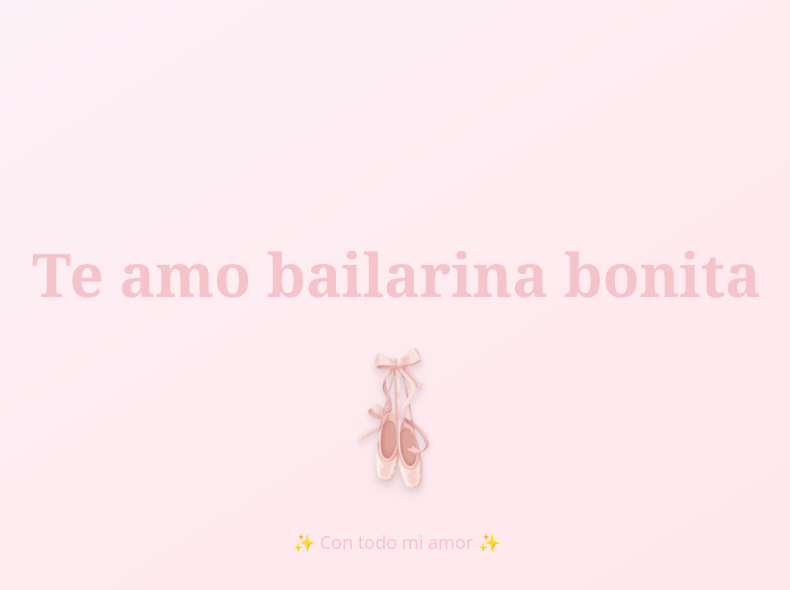
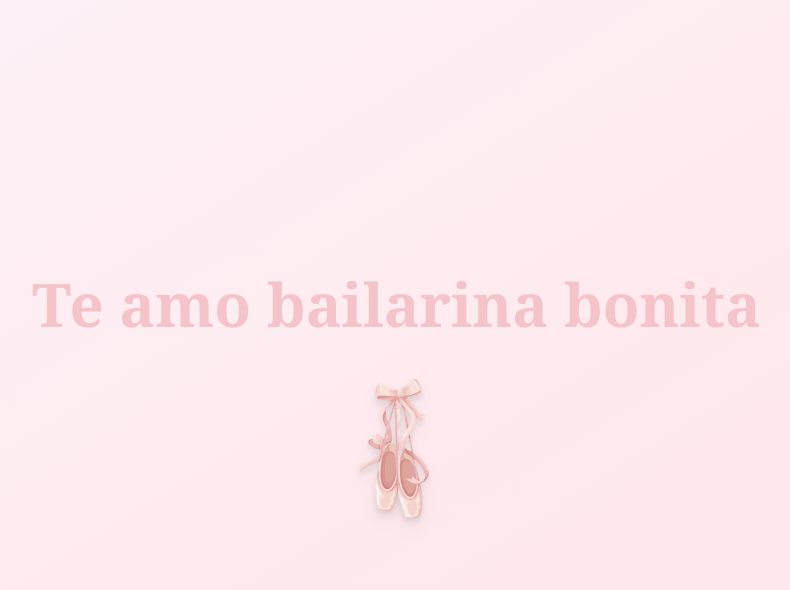
Before and after one commit to dambasilio/sophii, a React (Vite) app: page / in a window 1280 px wide. Both pictures are taken after a click on the element 640 px from the left and 400 px from the top of the page. Shown: the top 590 px of the page, without its empty margins (244-1034 px from the left). Built offline with nearby package versions, Linux system fonts and the light colour scheme.

Commit message:
Remove text and image animation
Removed "Con todo mi amor" text and the floating animation from the image in the love message. Updated `src/components/LoveMessage.tsx` and `tailwind.config.ts`.

```diff
--- a/src/components/LoveMessage.tsx
+++ b/src/components/LoveMessage.tsx
@@ -8,17 +8,13 @@ const LoveMessage = ({ isVisible }: { isVisible: boolean }) => {
         Te amo bailarina bonita
       </h1>
 
-      <div className="flex justify-center items-center animate-ballet-shoes-dance">
+      <div className="flex justify-center items-center">
         <img
           src="/lovable-uploads/8627c59f-7ef6-497a-9ab3-85e8fcb77c7a.png"
           alt="Zapatillas de ballet rosadas"
           className="w-32 h-32 md:w-40 md:h-40 drop-shadow-lg"
         />
       </div>
-
-      <div className="mt-8 text-[#f5c4ca] text-lg font-light">
-        ✨ Con todo mi amor ✨
-      </div>
     </div>
   );
 };
```
